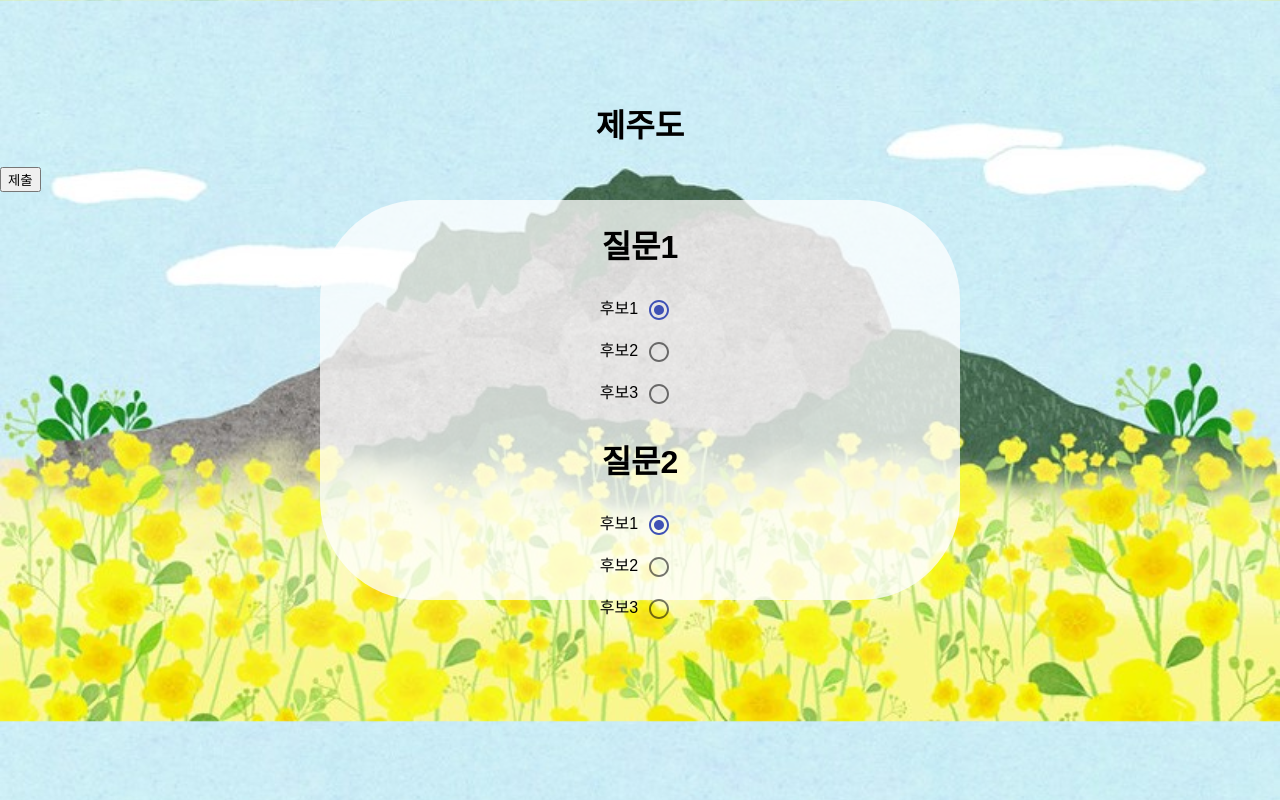
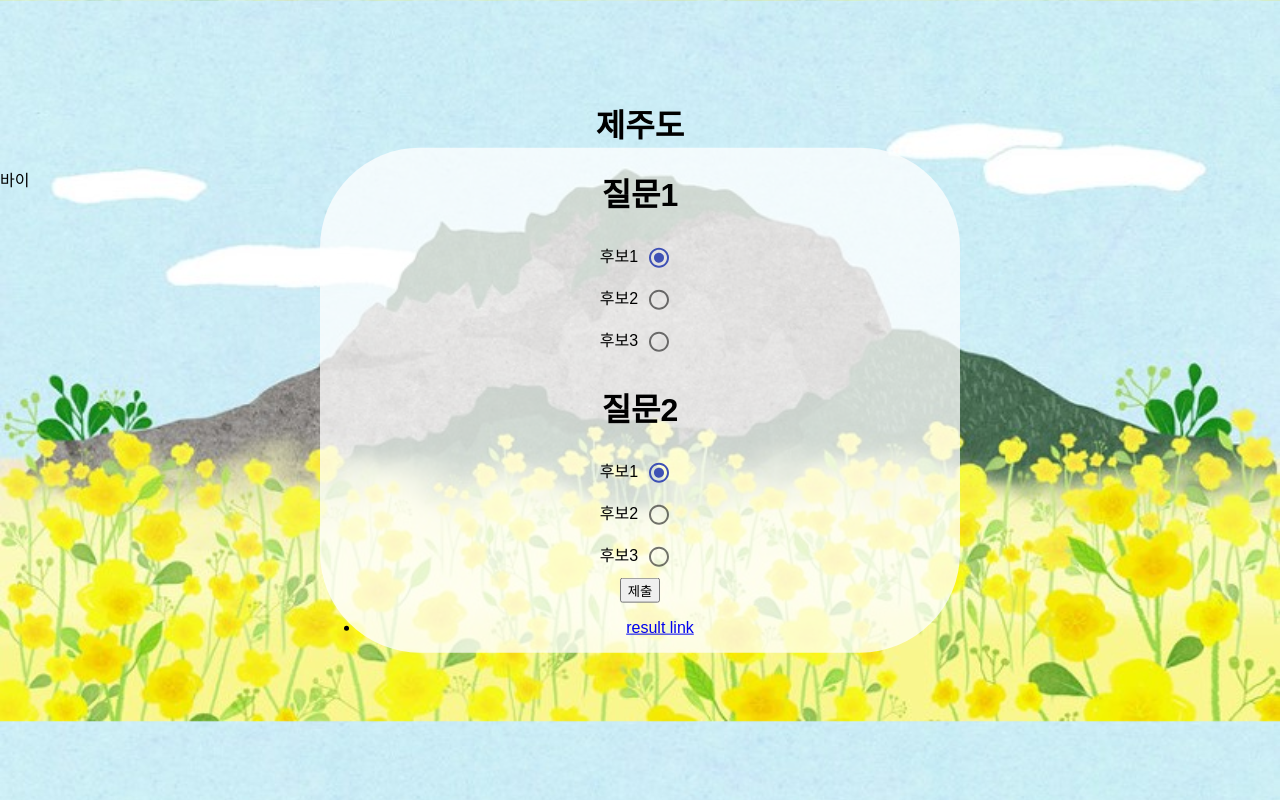
Before and after one commit to kimec824/TravelJeju, a React (Create React App) app in the folder project3/: page /result in a window 1280 px wide. Built offline with nearby package versions, Linux system fonts and the light colour scheme; no server answers.

Commit message:
서버에서 설문 결과 받아오고 그에 맞게 출력 구현

```diff
--- a/project3/package.json
+++ b/project3/package.json
@@ -13,6 +13,7 @@
     "http-proxy-middleware": "^1.0.6",
     "react": "^17.0.1",
     "react-dom": "^17.0.1",
+    "react-router-dom": "^5.2.0",
     "react-scripts": "4.0.1",
     "web-vitals": "^0.2.4"
   },
--- a/project3/src/App.js
+++ b/project3/src/App.js
@@ -1,16 +1,14 @@
 
 import Questionbox from './Questionbox';
 import Survey_header from './Survey_header';
+import {BrowserRouter as Router, Route, Switch} from 'react-router-dom';
+import Result from './Result';
 
 function App() {
   return (
-          <div className="app">
-            {/*HEADER*/}
+          <div>
             <Survey_header/>
-            {/*MAIN*/}
             <Questionbox/>
-            {/*FOOTER*/}
-
           </div>
   );
 }
--- a/project3/src/Questionbox.js
+++ b/project3/src/Questionbox.js
@@ -1,8 +1,10 @@
 import React,{useState} from 'react'
+import ReactDOM from 'react-dom';
 import './questionbox.css'
 import axios from 'axios'
 import Radio from '@material-ui/core/Radio';
-
+import { BrowserRouter as Router,Route,Link } from 'react-router-dom';
+import Result from './Result.js'
 
 
 function Questionbox(){
@@ -25,6 +27,7 @@ function Questionbox(){
     }
     function Submit(){
         alert("하이");
+        axios.delete('http://192.249.18.235:3000/surveyresult');
         axios.post(
             'http://192.249.18.235:3000/surveyresult',
             json,
@@ -40,7 +43,8 @@ function Questionbox(){
 
     }
     return(
-        <div>
+<div>
+    <Router>
         <div className='questionbox'>
             <h1>질문1</h1>
             <div>
@@ -103,14 +107,23 @@ function Questionbox(){
                 onChange={q2checked}
                 />
                 </div>
-        </div>
-        <div>
+                <div>
             <button onClick={Submit}>제출</button>
         </div>
+        <ul>
+            <li><Link to="/result">result link</Link></li>
+        </ul>
+        </div>
+        <Route path="/result">
+            <Result/>
+        </Route>
+    </Router>
 </div>
 
     );
 
 }
 
+//ReactDOM.render(<BrowserRouter><Questionbox/></BrowserRouter>,document.getElementById('root'));
+
 export default Questionbox;
--- /dev/null
+++ b/project3/src/Result.js
@@ -0,0 +1,25 @@
+import React,{useState} from 'react'
+import ReactDOM from 'react-dom';
+import './result.css'
+import axios from 'axios'
+import { BrowserRouter,Route } from 'react-router-dom';
+
+
+function Result(){
+    const [q1,setQ1] = useState("one")
+    const [q2,setQ2] = useState("one")
+    //const [q3,setQ3] = useState("one")
+    //const [q4,setQ4] = useState("one")
+    var data = null;
+    const Data=axios.get('http://192.249.18.235:3000/surveyresult').then((response)=>{
+        data = response.data.mySurveyresult;
+    setQ1(data.q1);
+    setQ2(data.q2);
+});
+
+    return(
+        q1==="two"?<div>하이</div>:<div>바이</div>
+    )
+}
+
+ export default Result;
--- a/project3/src/questionbox.css
+++ b/project3/src/questionbox.css
@@ -7,7 +7,7 @@
     justify-content:center;
     width:50%;
     text-align: center;
-    height:50vh;
+    /*height:50vh;*/
     border-radius: 100px;
     position: absolute;
     top:50%;
```
Also changed, not shown: project3/src/components/Header.js (added, +14 -0 lines), project3/src/components/About.js (added), project3/src/result.css (added), 2 other files (tests, documents, lock files or other folders).
